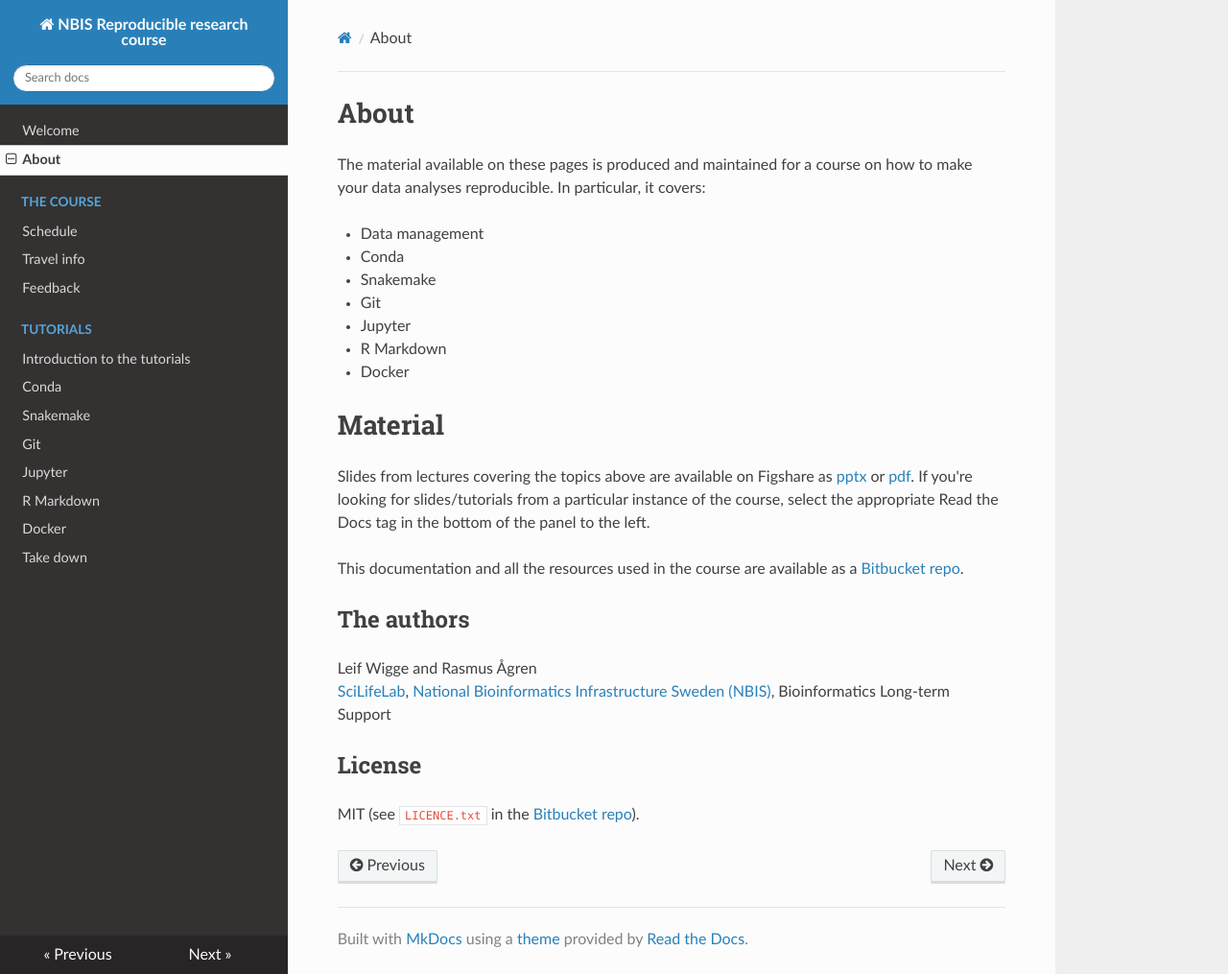
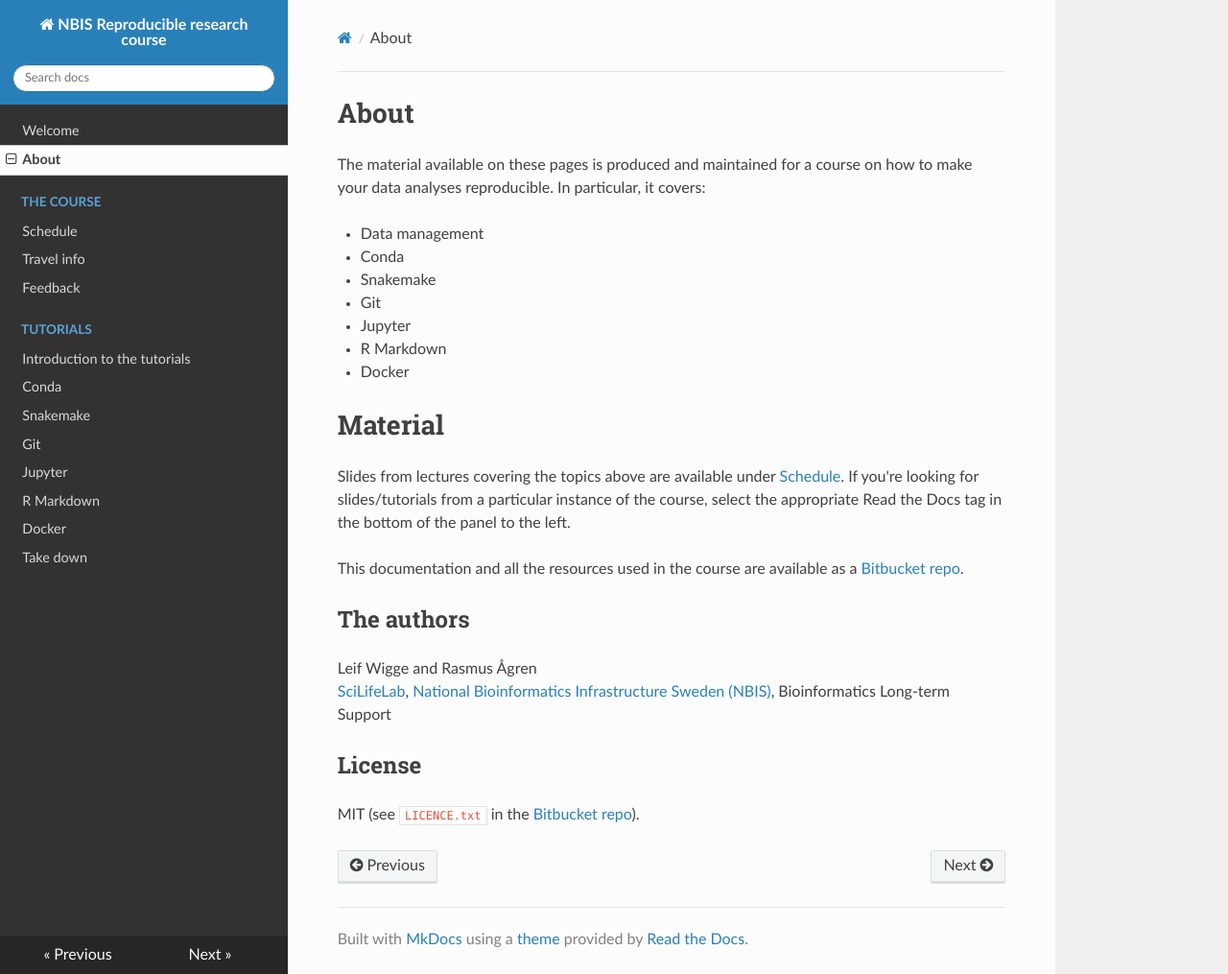
Before and after one commit to NBISweden/workshop-reproducible-research, an MkDocs documentation site: the page built from docs/about.md, in a window 1280 px wide and 1015 px high. Shown: the whole window at 96% size. Built offline with MkDocs 1.6.1, drawn with Linux system fonts in a browser that asks for light colours; nearby versions of some CDN libraries; old or Windows-style settings are respelled for this version of MkDocs.

Commit message:
hide old slides

```diff
--- a/docs/about.md
+++ b/docs/about.md
@@ -11,7 +11,7 @@ The material available on these pages is produced and maintained for a course on
 
 # Material
 
-Slides from lectures covering the topics above are available on Figshare as [pptx](https://ndownloader.figshare.com/files/10853063) or [pdf](https://ndownloader.figshare.com/files/10853060). If you're looking for slides/tutorials from a particular instance of the course, select the appropriate Read the Docs tag in the bottom of the panel to the left.
+Slides from lectures covering the topics above are available under [Schedule](schedule.md). If you're looking for slides/tutorials from a particular instance of the course, select the appropriate Read the Docs tag in the bottom of the panel to the left.
 
 This documentation and all the resources used in the course are available as a [Bitbucket repo](https://bitbucket.org/scilifelab-lts/reproducible_research_course.git).
 
```
